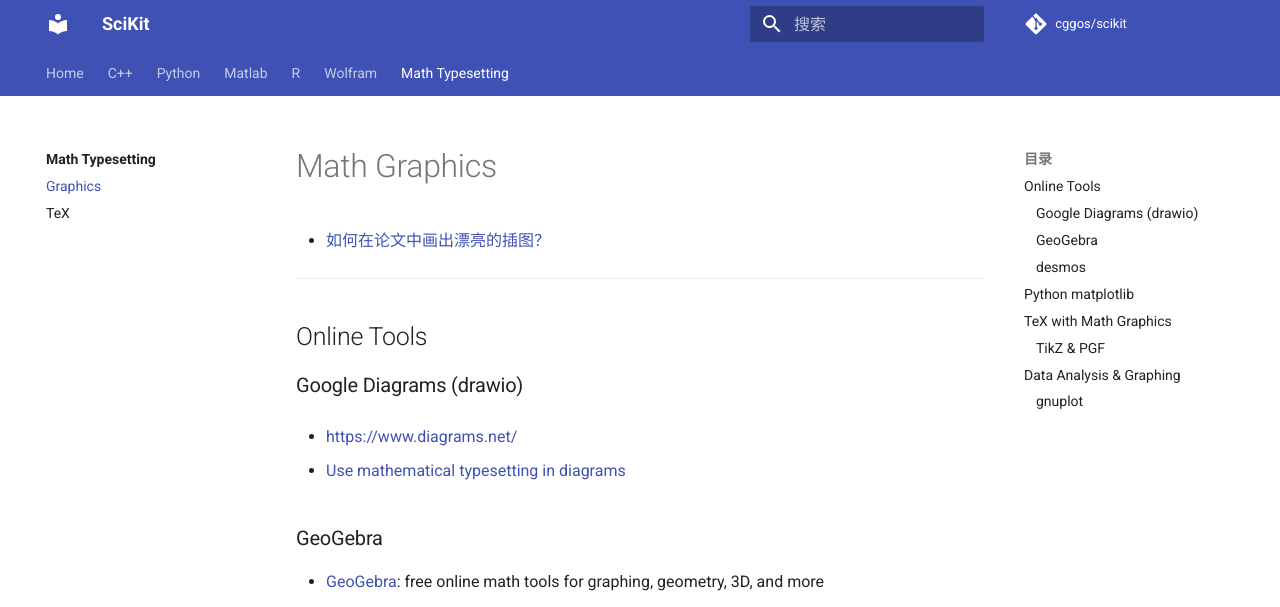
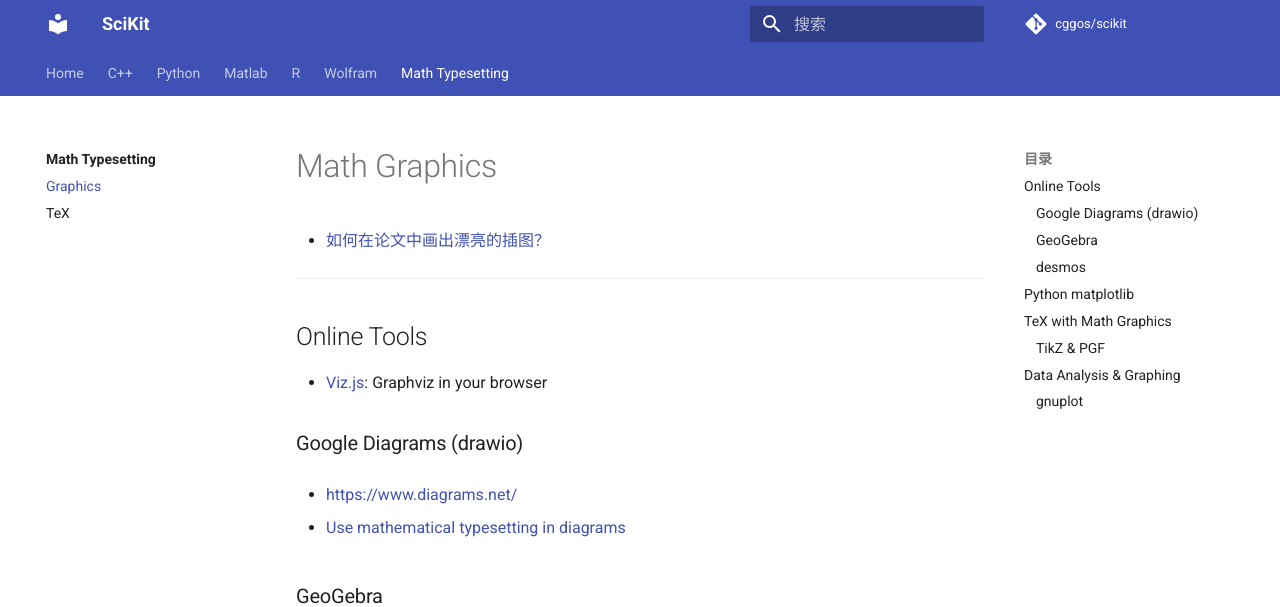
Before and after one commit to cggos/SciKit, an MkDocs documentation site: the page built from docs/typesetting/Graphics.md, in a window 1280 px wide and 900 px high, cut to the strip 0-607 px from the top of the window. Built offline with MkDocs 1.6.1 and Material for MkDocs 9.7.7, drawn with Linux system fonts in a browser that asks for light colours; comment, search, counter and statistics services are not loaded.

Commit message:
update docs/typesetting/Graphics.md

```diff
--- a/docs/typesetting/Graphics.md
+++ b/docs/typesetting/Graphics.md
@@ -5,6 +5,8 @@
 ---
 
 ## Online Tools
+
+* [Viz.js](http://viz-js.com/): Graphviz in your browser
 
 ### Google Diagrams (drawio)
 
```
